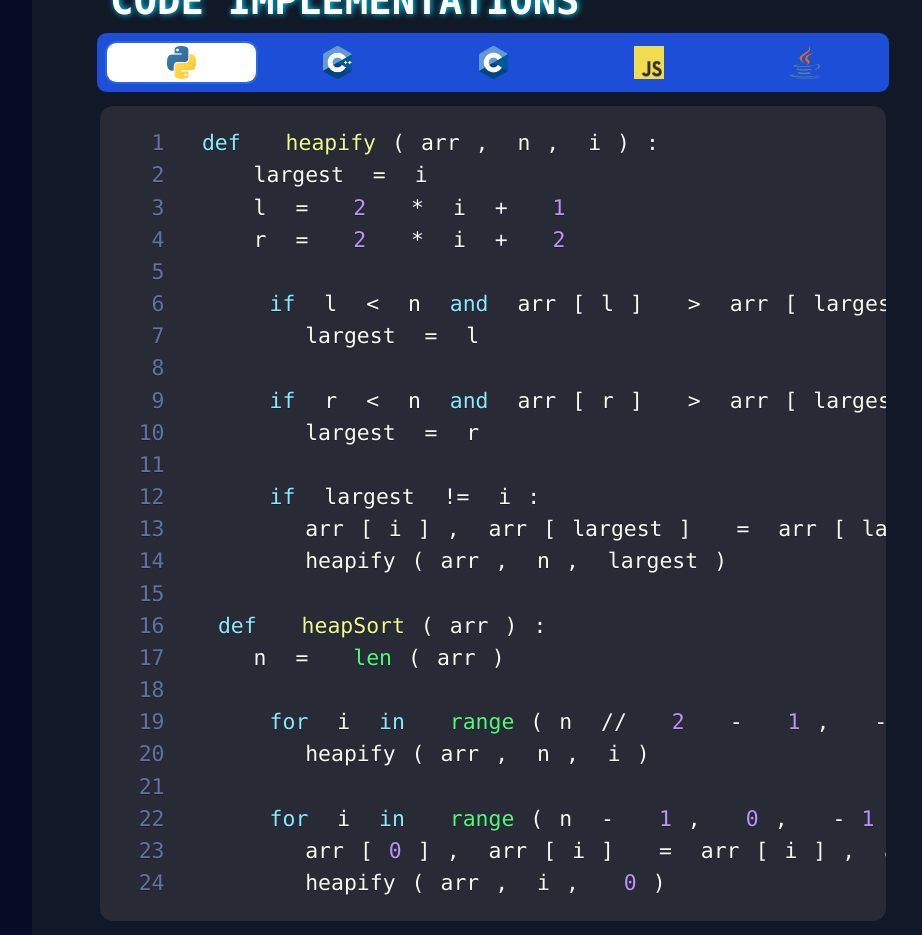
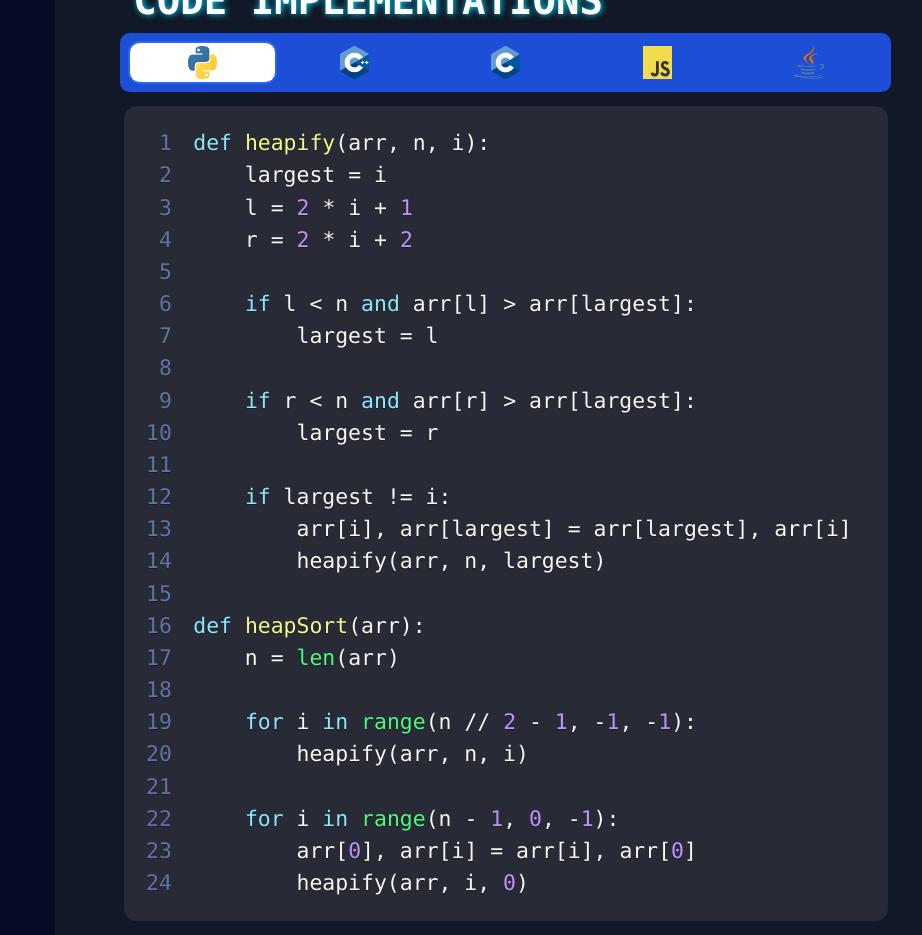
Before and after one commit to yamhokim/Sorting-Algorithm-Website, a React (Vite) app in the folder sortAlgorithmVisualizer/: page /heap-sort in a window 1280 px wide. Shown: the part 1140-2075 px from the top of the page, without its empty margins (20-942 px from the left). Built offline with nearby package versions, Linux system fonts and the light colour scheme.

Commit message:
updated styling for span margins

```diff
--- a/sortAlgorithmVisualizer/src/components/SideBar/sideBar.tsx
+++ b/sortAlgorithmVisualizer/src/components/SideBar/sideBar.tsx
@@ -36,7 +36,7 @@ function SideBar() {
                 <li key={index} className={item.cName}>
                   <Link to={item.path}>
                     {item.icon}
-                    <span>{item.title}</span>
+                    <span style={{ marginLeft: "16px" }}>{item.title}</span>
                   </Link>
                 </li>
               );
@@ -48,7 +48,7 @@ function SideBar() {
                 rel="noopener noreferrer"
               >
                 <IoEarth />
-                <span>Project Link</span>
+                <span style={{ marginLeft: "16px" }}>Project Link</span>
               </a>
             </li>
           </ul>
--- a/sortAlgorithmVisualizer/src/index.css
+++ b/sortAlgorithmVisualizer/src/index.css
@@ -128,7 +128,7 @@ html {
 }
 
 .nav-text a:hover {
-  background-color: #1a83ff;
+  background-color: #1d4ed8;
 }
 
 .nav-menu-items {
@@ -143,7 +143,3 @@ html {
   justify-content: start;
   align-items: center;
 }
-
-span {
-  margin-left: 16px;
-}
```
